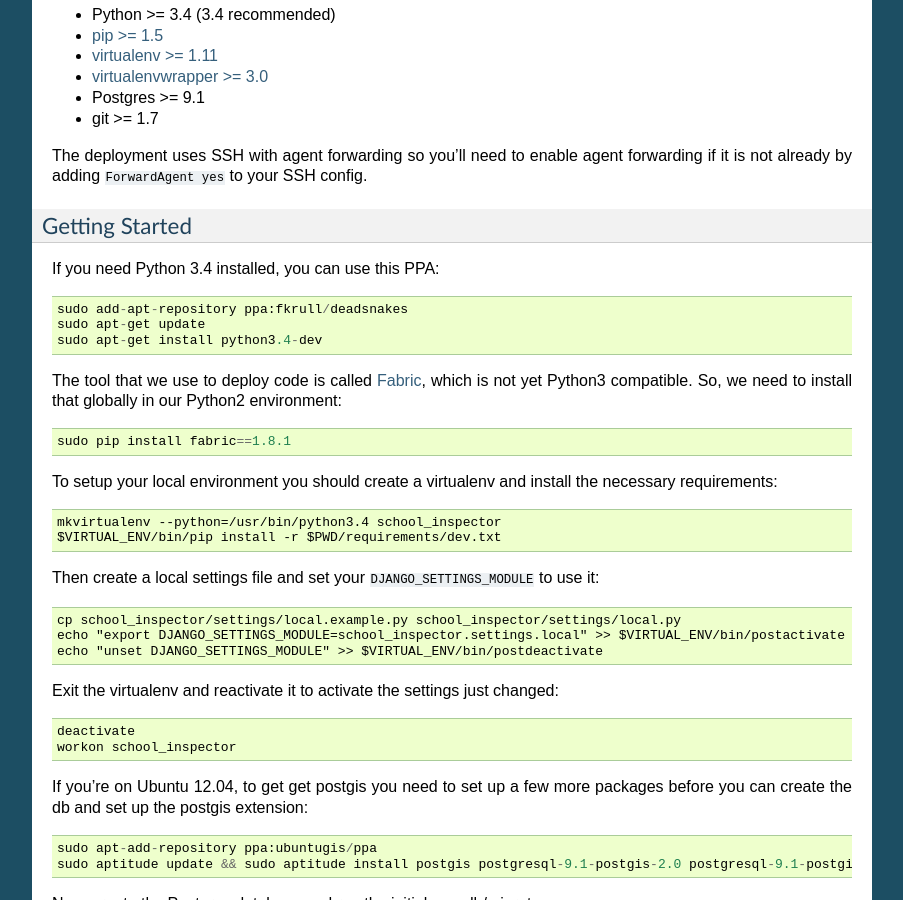
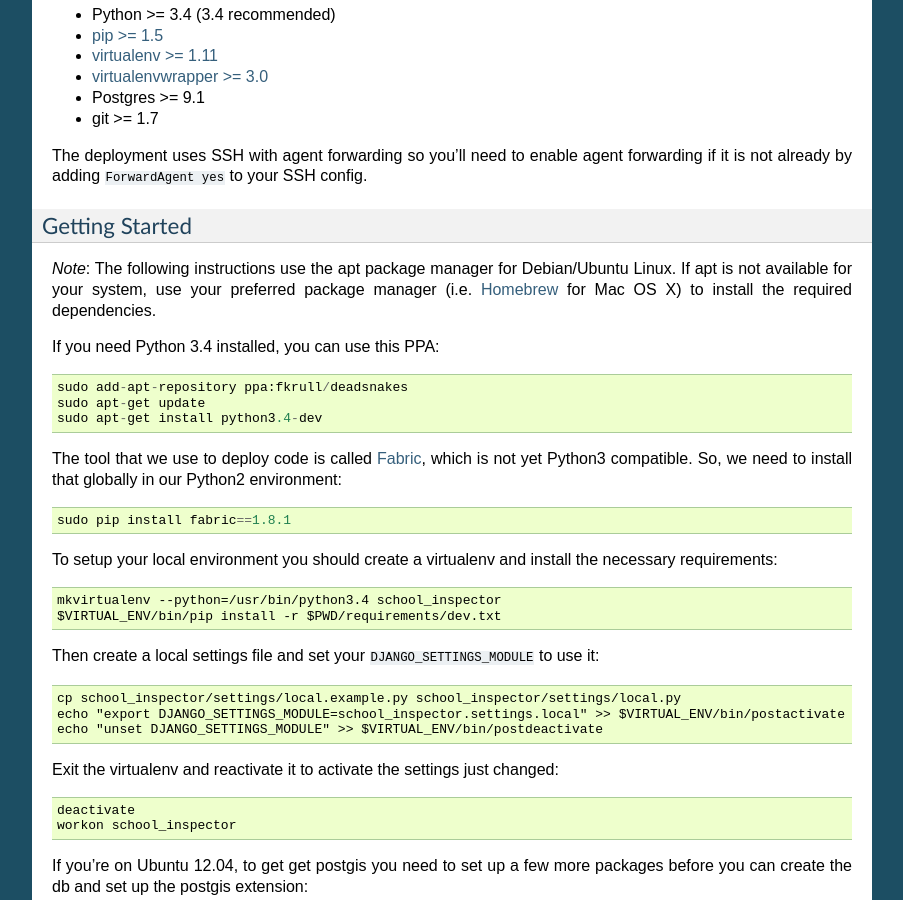
Before and after one commit to codefordurham/school-navigator, a Sphinx documentation site: the page built from docs/dev-setup.rst, in a window 1280 px wide and 900 px high, scrolled down 904 px. Shown: the whole window, without its empty margins (198-1101 px from the left). Built offline with Sphinx 7.4.7, drawn with Linux system fonts in a browser that asks for light colours.

Commit message:
Update dev-setup.rst with note for Mac install

```diff
--- a/docs/dev-setup.rst
+++ b/docs/dev-setup.rst
@@ -75,6 +75,9 @@ forwarding if it is not already by adding ``ForwardAgent yes`` to your SSH confi
 
 Getting Started
 ~~~~~~~~~~~~~~~
+*Note*: The following instructions use the apt package manager for Debian/Ubuntu
+Linux. If apt is not available for your system, use your preferred package manager
+(i.e. `Homebrew <http://brew.sh>`_ for Mac OS X) to install the required dependencies.
 
 If you need Python 3.4 installed, you can use this PPA::
 
```
